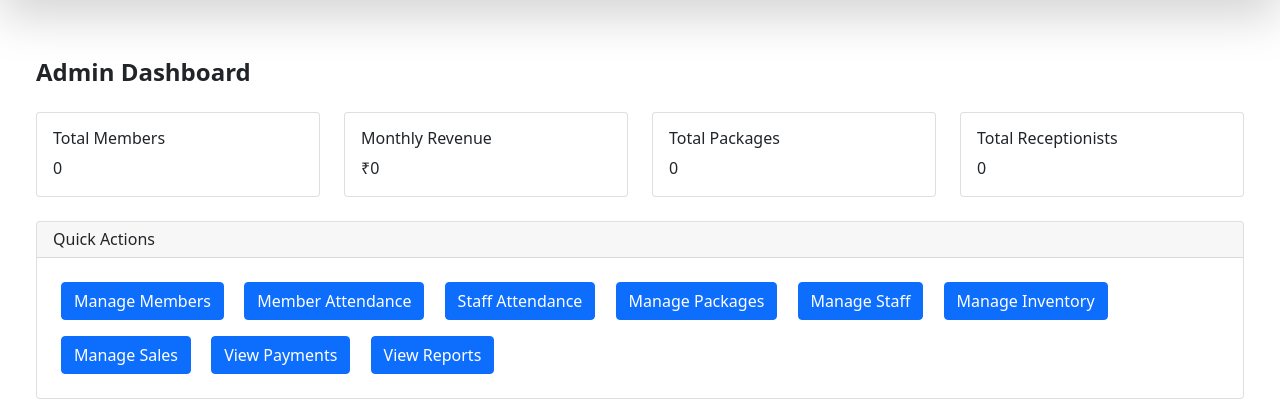
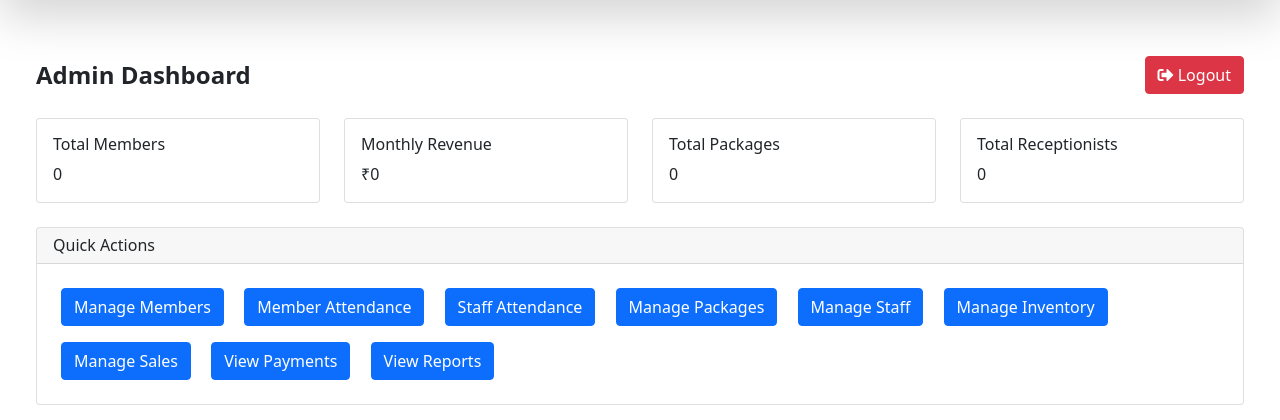
Before and after one commit to danishjavedcodes/gym_management, a Flask app: page /admin/dashboard in a window 1280 px wide. Shown: the part 64-484 px from the top of the page. Run offline with Flask 3, Linux system fonts and the light colour scheme; the visitor is signed in with stand-in values (Sample User, id 1); some libraries are stand-ins or nearby versions.

Commit message:
logout button

```diff
--- a/templates/admin/dashboard.html
+++ b/templates/admin/dashboard.html
@@ -2,8 +2,13 @@
 
 {% block content %}
 <div class="container mx-auto px-4 py-8">
-    <div class="mb-4">
+    <div class="d-flex justify-content-between align-items-center mb-4">
         <h2 class="text-2xl font-bold">Admin Dashboard</h2>
+        <div>
+            <a href="{{ url_for('logout') }}" class="btn btn-danger">
+                <i class="fas fa-sign-out-alt"></i> Logout
+            </a>
+        </div>
     </div>
 
     <!-- Statistics Cards -->
```
